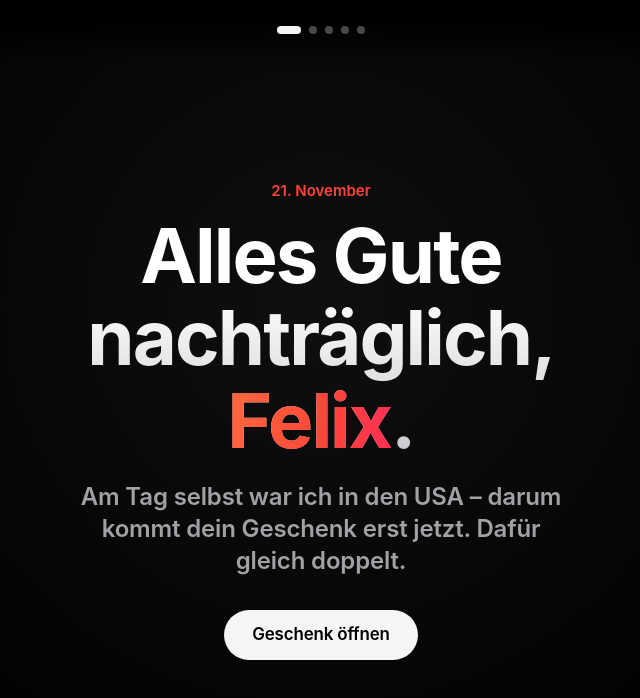
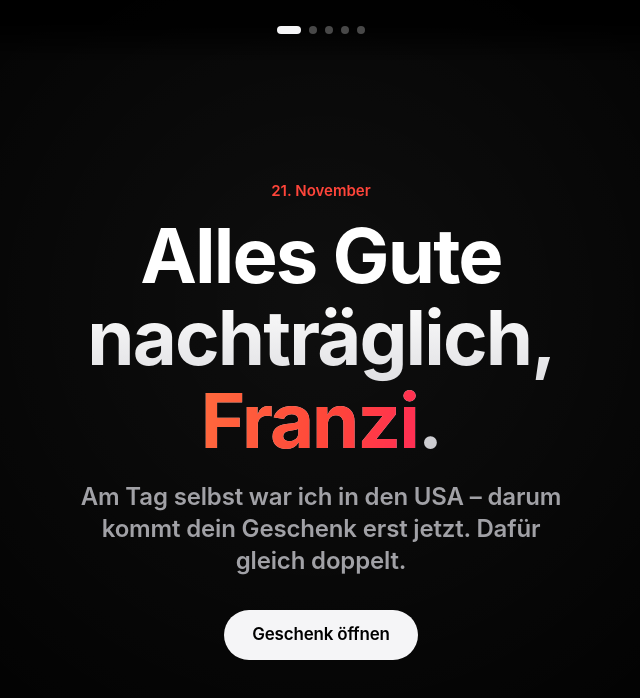
Before and after one commit to sturmfelix/geschenk-2026, a plain HTML site: page index.html in a window 1280 px wide. Shown: the whole page, without its empty margins (319-959 px from the left). Drawn offline with Linux system fonts and the light colour scheme.

Commit message:
Name: Franzi
Co-Authored-By: Claude Opus 5.5 <noreply@anthropic.com>

```diff
--- a/index.html
+++ b/index.html
@@ -49,7 +49,7 @@
       <div class="glow" aria-hidden="true"></div>
       <div class="content center">
         <p class="eyebrow stagger">21. November</p>
-        <h1 class="headline stagger">Alles Gute nachträglich, <span class="accent-text" data-name>Felix</span>.</h1>
+        <h1 class="headline stagger">Alles Gute nachträglich, <span class="accent-text" data-name>Franzi</span>.</h1>
         <p class="lede stagger">Am Tag selbst war ich in den USA – darum kommt dein Geschenk erst jetzt. Dafür gleich doppelt.</p>
         <div class="actions stagger">
           <button class="btn btn-primary" type="button" data-next>Geschenk öffnen</button>
```
